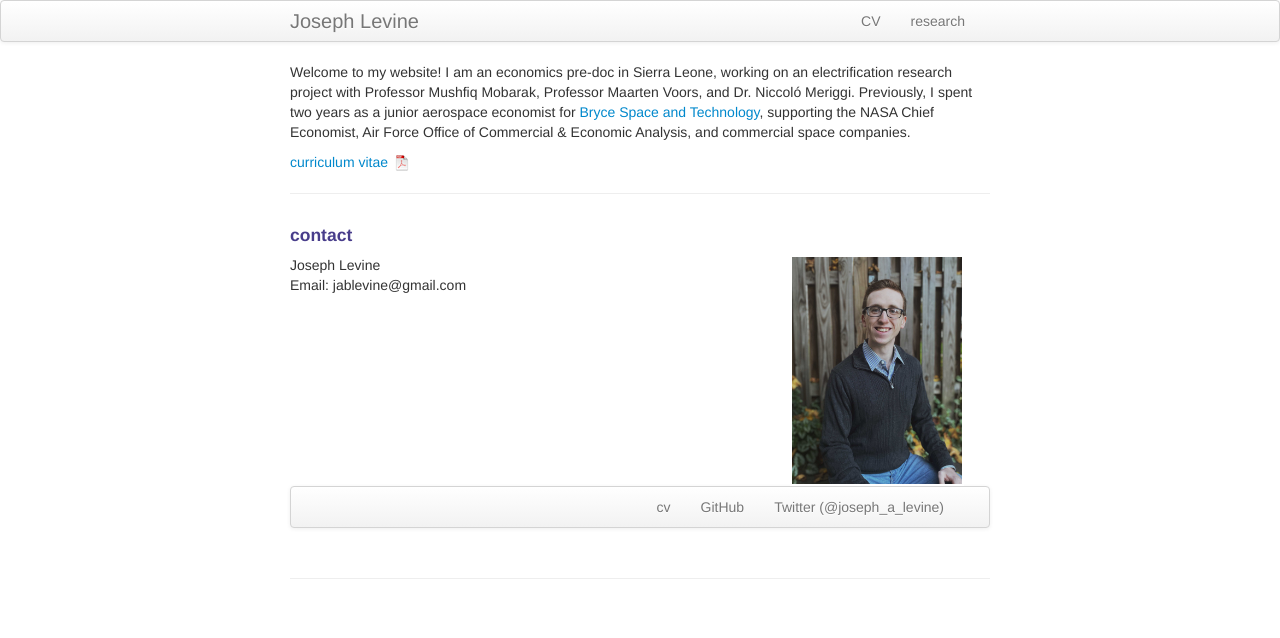
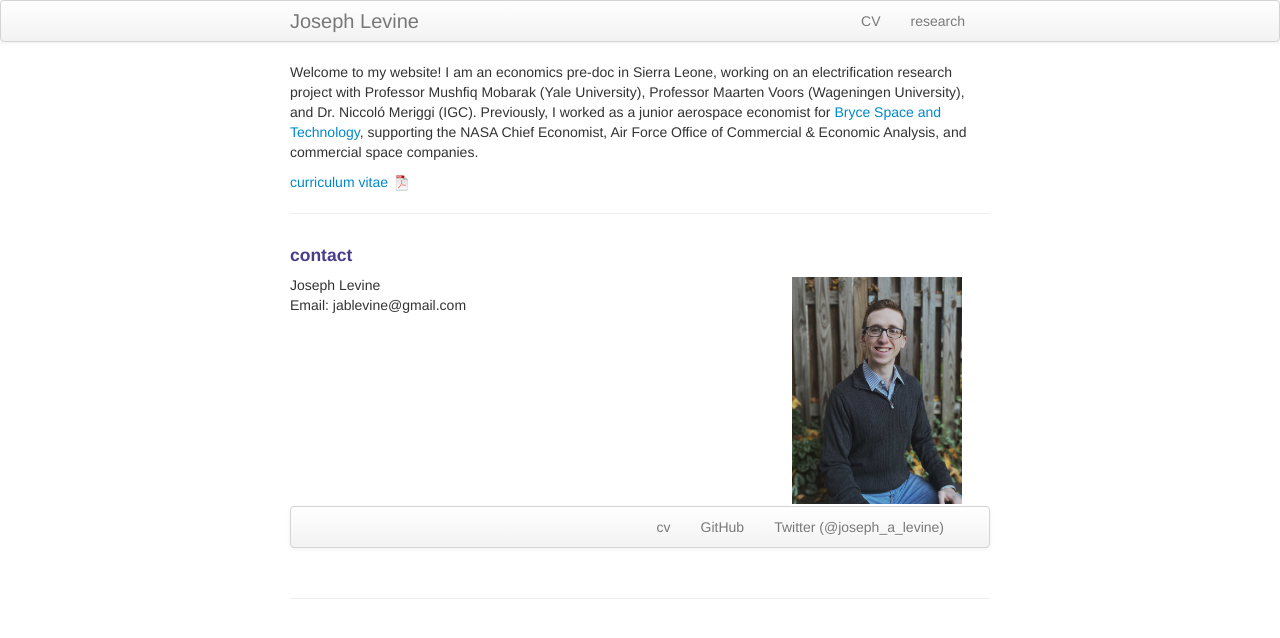
Before and after one commit to joseph-a-levine/old_website, a Jekyll site: the page built from index.md, in a window 1280 px wide. Shown: the top 638 px of the page. Built offline with Jekyll 4.4.1, drawn with Linux system fonts in a browser that asks for light colours.

Commit message:
Update index.md

```diff
--- a/index.md
+++ b/index.md
@@ -6,8 +6,8 @@ keywords: Blue, Ham, treats, recycling, mail, being a good boy
 ---
 
 Welcome to my website! I am an economics pre-doc in Sierra Leone, working on an electrification research project
-with Professor Mushfiq Mobarak, Professor Maarten Voors, and Dr. Niccoló Meriggi.
-Previously, I spent two years as a junior aerospace economist for [Bryce Space and Technology](https://brycetech.com/), supporting
+with Professor Mushfiq Mobarak (Yale University), Professor Maarten Voors (Wageningen University), and Dr. Niccoló Meriggi (IGC).
+Previously, I worked as a junior aerospace economist for [Bryce Space and Technology](https://brycetech.com/), supporting
 the NASA Chief Economist, Air Force Office of Commercial & Economic Analysis, and commercial space companies.
 
 [curriculum vitae ![CV as pdf]({{ BASE_PATH }}/pages/icons16/pdf-icon.png)]({{ BASE_PATH }}/assets/CV.pdf)<br/>
```
